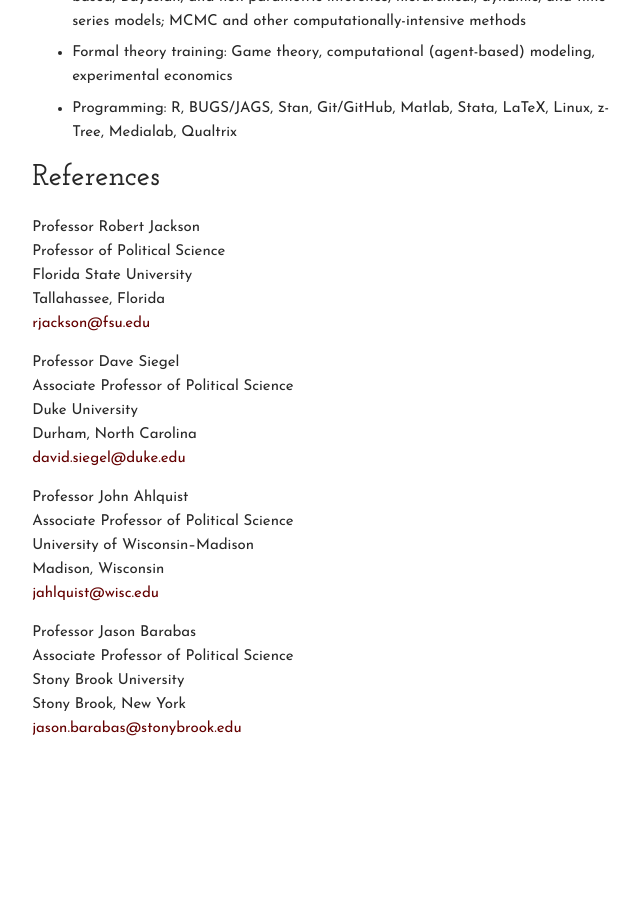
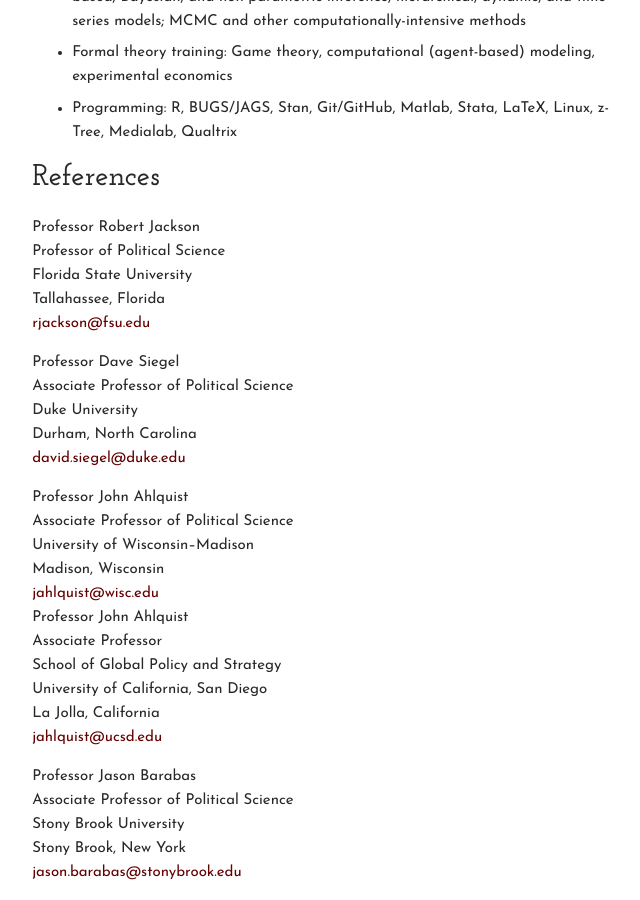
Before and after one commit to carlislerainey/carlislerainey.github.io, a Jekyll site: the page built from cv/index.md, in a window 1280 px wide and 900 px high, scrolled down 5697 px. Shown: the whole window, without its empty margins (430-1070 px from the left). Built offline with Jekyll 4.4.1, drawn with Linux system fonts in a browser that asks for light colours; before the commit the page ends 6453 px from its top, so only the background shows below that.

Commit message:
update JA's contact info

```diff
--- a/cv/index.md
+++ b/cv/index.md
@@ -154,6 +154,12 @@
 University of Wisconsin--Madison
 Madison, Wisconsin
 [jahlquist@wisc.edu](mailto:jahlquist@wisc.edu)
+Professor John Ahlquist
+Associate Professor
+School of Global Policy and Strategy
+University of California, San Diego
+La Jolla, California
+[jahlquist@ucsd.edu](mailto:jahlquist@ucsd.edu)
 
 Professor Jason Barabas
 Associate Professor of Political Science
```
